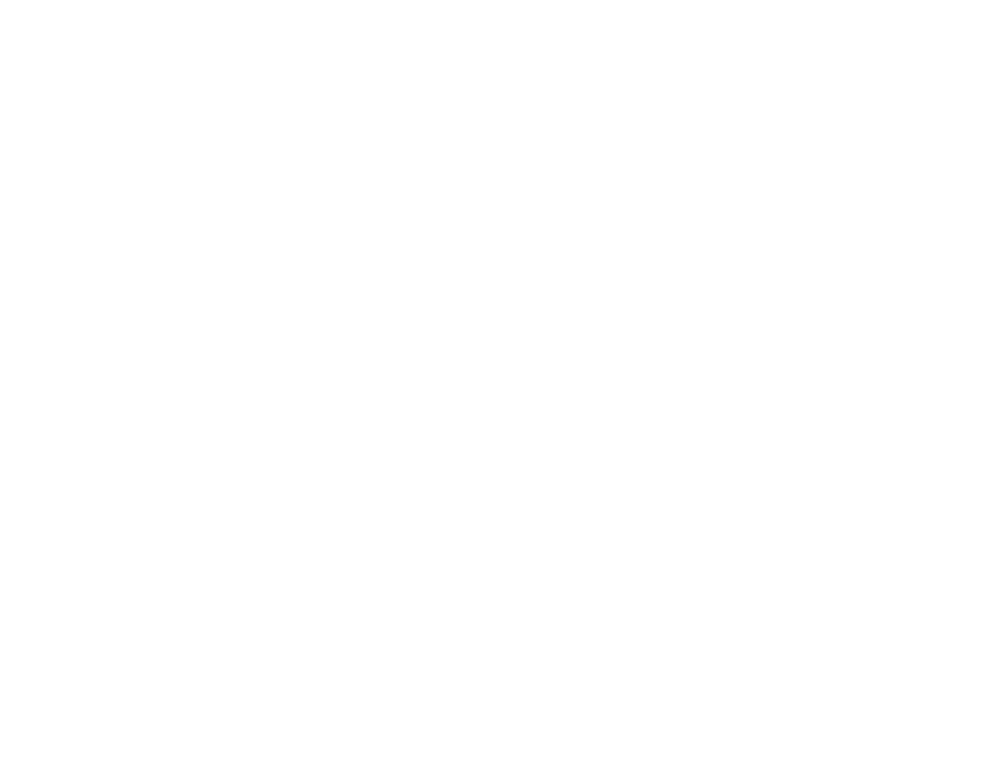
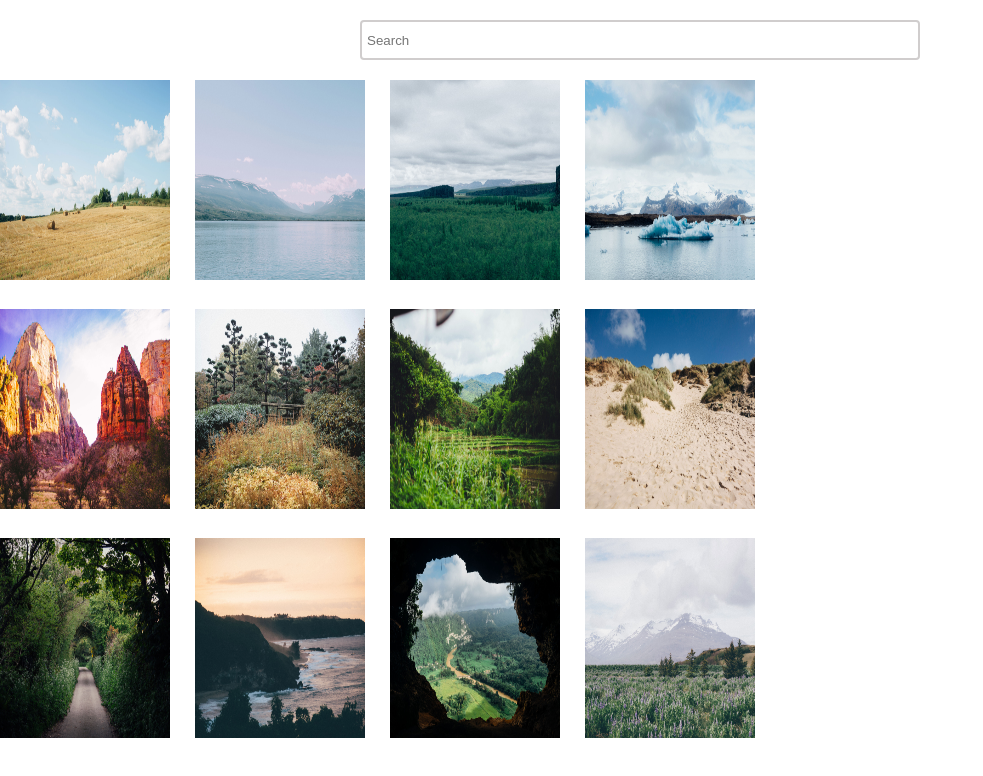
Before and after one commit to TypeErrorDev/TH-5-Responsive-Photo-Gallery, a website with bundled scripts: page index.html in a window 1280 px wide. Shown: the whole page, without its empty margins (0-983 px from the left). Built offline with nearby package versions, Linux system fonts and the light colour scheme; files whose address does not match are found by name.

Commit message:
pushing some changes

```diff
--- /dev/null
+++ b/css/styles.css
@@ -0,0 +1,34 @@
+* {
+  margin: 0;
+  padding: 0;
+  box-sizing: border-box;
+}
+
+/* Nav Search Styles */
+.nav-search {
+  width: 560px;
+  height: 40px;
+  margin: 20px auto 20px auto;
+}
+.nav-search input {
+  width: 560px;
+  height: 40px;
+  border: 2px solid rgb(208, 205, 205);
+  border-radius: 4px;
+  padding-left: 5px;
+}
+
+/* Gallery Styles */
+img{
+    width: 170px;
+    height: 200px;
+}
+
+.gallery{
+    max-width: 900px;
+    display: grid;
+    justify-content: center;
+    position: absolute;
+    grid-template-columns:1fr 1fr 1fr 1fr;
+    grid-gap: 25px;
+}
--- a/index.html
+++ b/index.html
@@ -4,11 +4,70 @@
     <meta charset="UTF-8" />
     <meta http-equiv="X-UA-Compatible" content="IE=edge" />
     <meta name="viewport" content="width=device-width, initial-scale=1.0" />
-    <link rel="stylesheet" href="style.css" />
+    <link rel="stylesheet" href="/css/styles.css" />
     <link rel="stylesheet" href="css/baguetteBox.min.css" />
     <title>Document</title>
   </head>
   <body>
+    <header>
+      <!-- search bar -->
+      <nav class="nav-search">
+        <input
+          type="text"
+          name="search"
+          id="search"
+          onclick="myfunction()"
+          placeholder="Search"
+        />
+      </nav>
+    </header>
+
+    <!-- start of gallery -->
+    <main class="gal-container">
+      <div class="gallery">
+        <a href="#" data-caption="Image caption" class="photo1">
+          <img src="photos/01.jpg" alt="First image" />
+        </a>
+        <a href="#" data-caption="Image caption" class="photo2">
+          <img src="photos/02.jpg" alt="First image" />
+        </a>
+        <a href="#" data-caption="Image caption" class="photo3">
+          <img src="photos/03.jpg" alt="First image" />
+        </a>
+        <a href="#" data-caption="Image caption" class="photo4">
+          <img src="photos/04.jpg" alt="First image" />
+        </a>
+        <a href="#" data-caption="Image caption" class="photo5">
+          <img src="photos/05.jpg" alt="First image" />
+        </a>
+        <a href="#" data-caption="Image caption" class="photo6">
+          <img src="photos/06.jpg" alt="First image" />
+        </a>
+        <a href="#" data-caption="Image caption" class="photo7">
+          <img src="photos/07.jpg" alt="First image" />
+        </a>
+        <a href="#" data-caption="Image caption" class="photo8">
+          <img src="photos/08.jpg" alt="First image" />
+        </a>
+        <a href="#" data-caption="Image caption" class="photo9">
+          <img src="photos/09.jpg" alt="First image" />
+        </a>
+        <a href="#" data-caption="Image caption" class="photo10">
+          <img src="photos/10.jpg" alt="First image" />
+        </a>
+        <a href="#" data-caption="Image caption" class="photo11">
+          <img src="photos/11.jpg" alt="First image" />
+        </a>
+        <a href="#" data-caption="Image caption" class="photo12">
+          <img src="photos/12.jpg" alt="First image" />
+        </a>
+
+        </a>
+      </div>
+    </main>
+
     <script src="js/baguetteBox.min.js"></script>
+    <script src="js/searchFilter.js"></script>
+    <script src="js/app.js"></script>
   </body>
 </html>
```
Also changed, not shown: js/app.js (line endings or trailing spaces), 2 other files.
